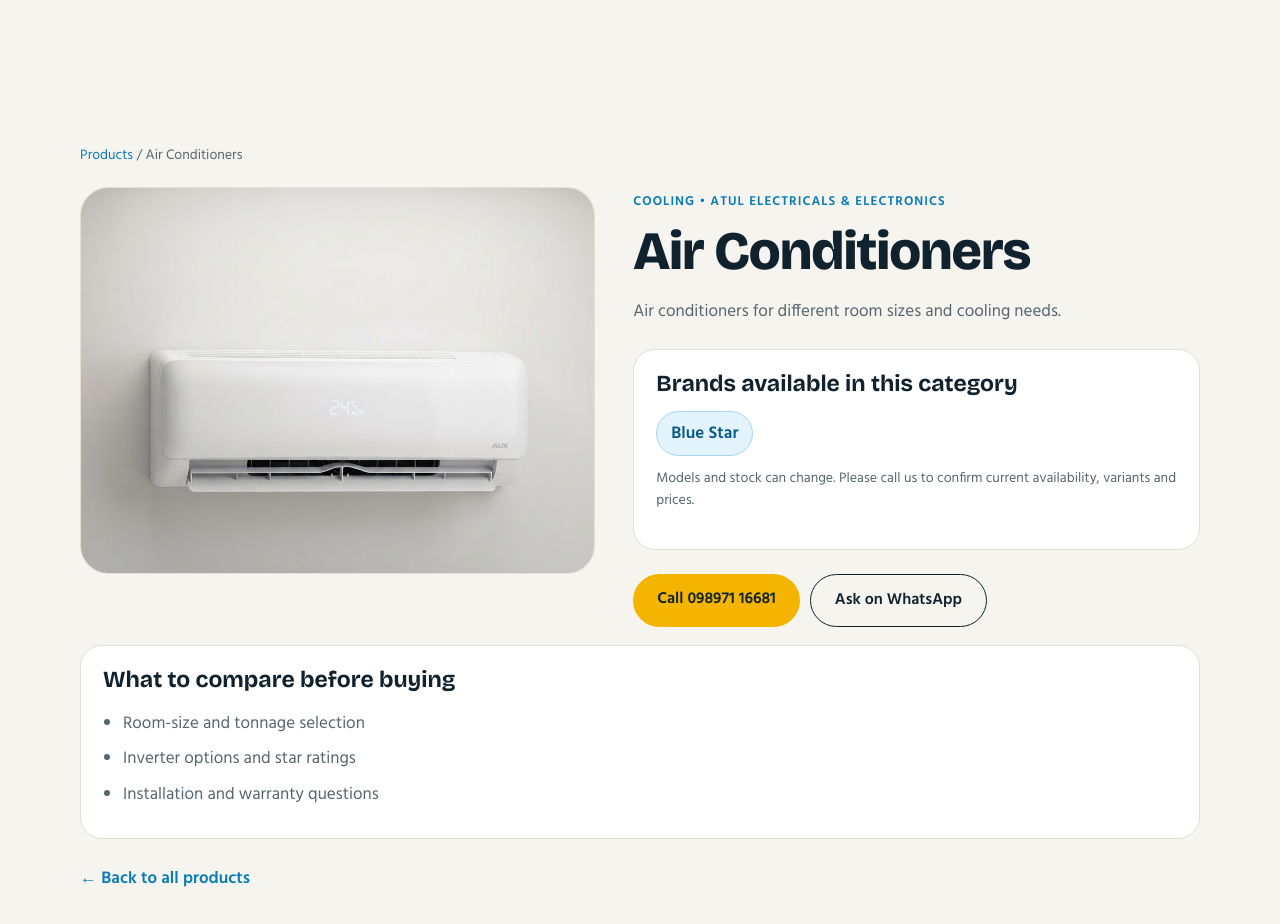
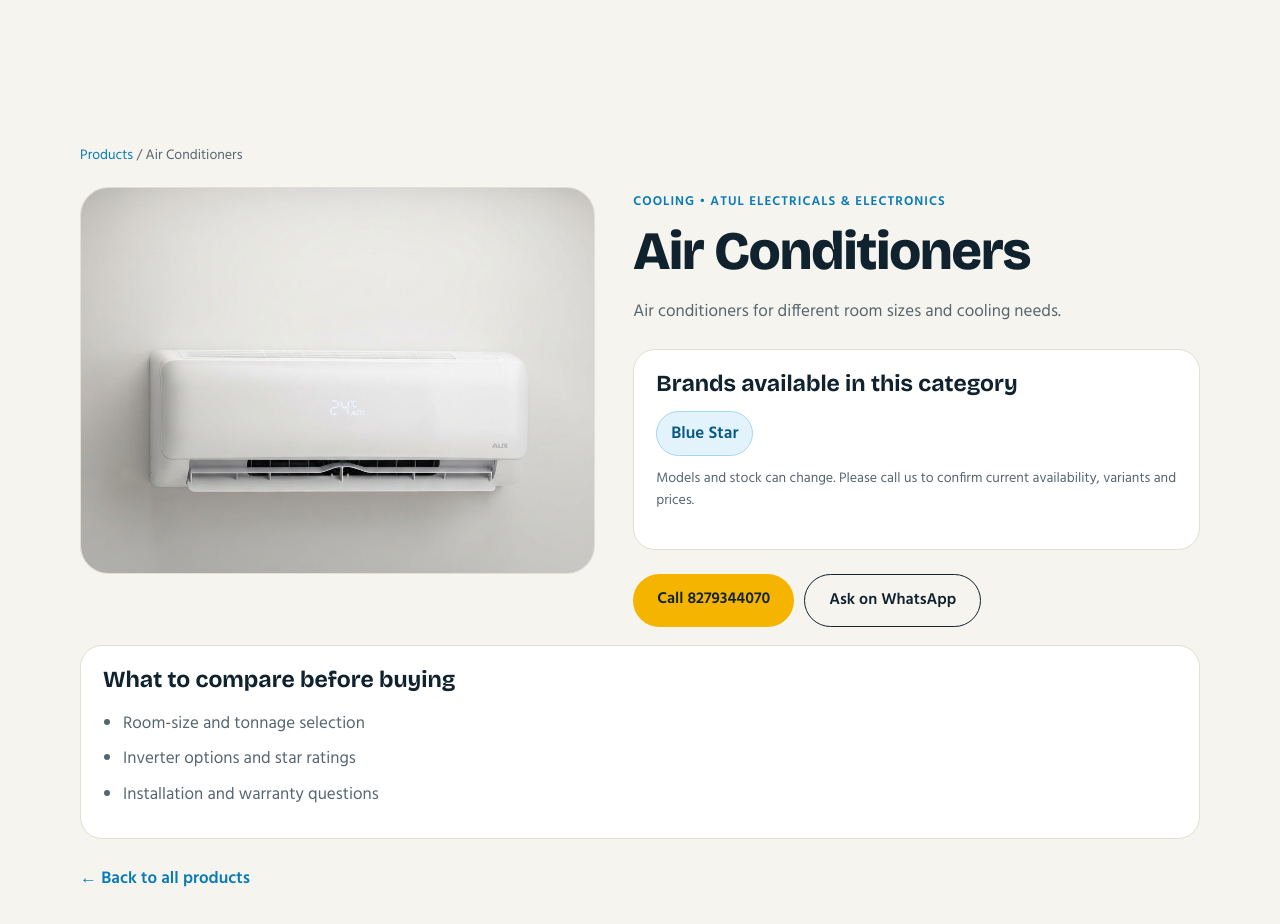
Before and after one commit to atulelectricals15-creator/atul-electricals, a Next.js app: page /products/ac in a window 1280 px wide. Shown: the top 924 px of the page. Built offline with nearby package versions, Linux system fonts and the light colour scheme.

Commit message:
Update phone number on product detail pages

```diff
--- a/app/products/[slug]/page.js
+++ b/app/products/[slug]/page.js
@@ -53,8 +53,8 @@ export default async function ProductDetailPage({ params }) {
               <p className="availability-note">Models and stock can change. Please call us to confirm current availability, variants and prices.</p>
             </div>
             <div className="detail-actions">
-              <a className="btn" href="tel:+919897116681">Call 098971 16681</a>
-              <a className="btn alt" href={`https://wa.me/919897116681?text=${encodeURIComponent(`Hello Atul Electricals, I want to enquire about ${item[2]} and brands: ${brands.join(', ')}.`)}`}>Ask on WhatsApp</a>
+              <a className="btn" href="tel:+918279344070">Call 8279344070</a>
+              <a className="btn alt" href={`https://wa.me/918279344070?text=${encodeURIComponent(`Hello Atul Electricals, I want to enquire about ${item[2]} and brands: ${brands.join(', ')}.`)}`}>Ask on WhatsApp</a>
             </div>
           </div>
         </div>
```
